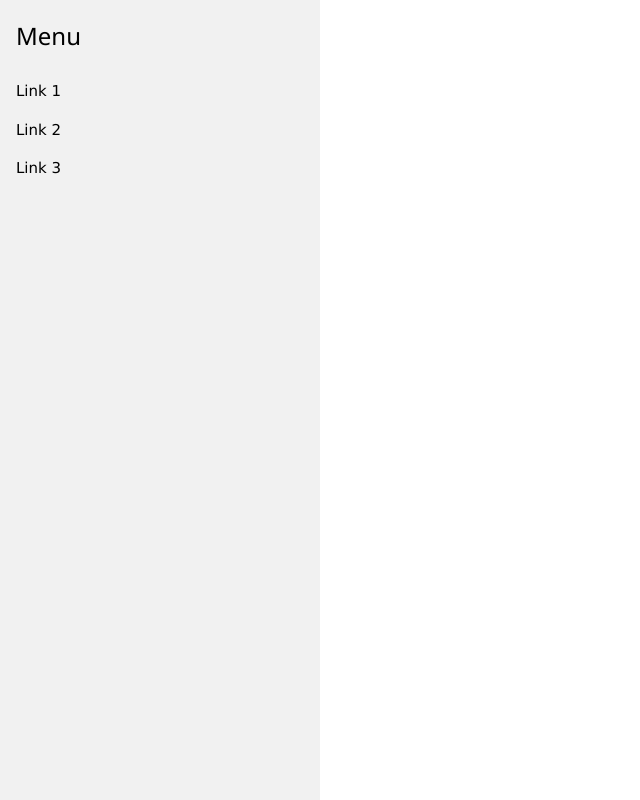
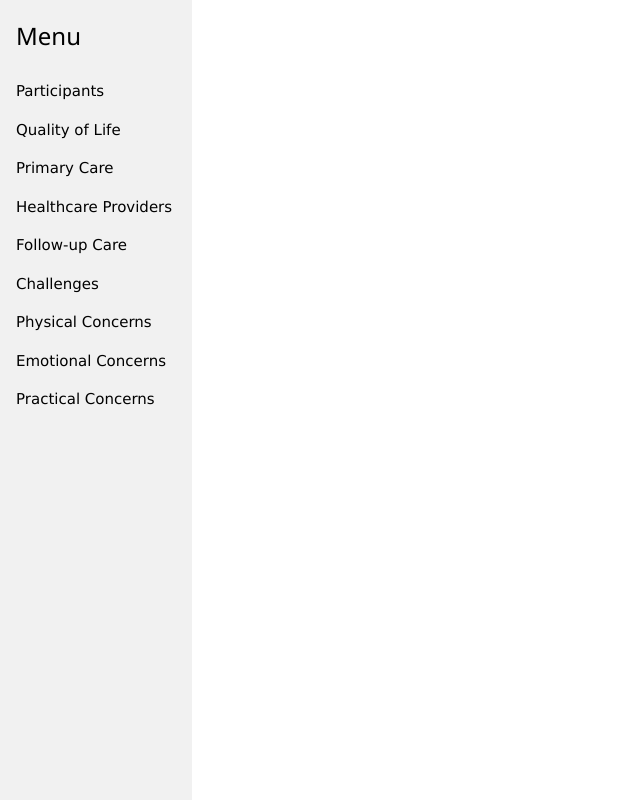
Before and after one commit to ts-2016/ts-2016.github.io, a plain HTML site: page index.html in a window 1280 px wide. Shown: the whole page, without its empty margins (0-640 px from the left). Drawn offline with nearby package versions, Linux system fonts and the light colour scheme.

Commit message:
Update nav.html

```diff
--- a/nav.html
+++ b/nav.html
@@ -1,6 +1,12 @@
-<div class="w3-sidebar w3-light-grey w3-bar-block" style="width:25%">
+<div class="w3-sidebar w3-light-grey w3-bar-block" style="width:15%">
   <h3 class="w3-bar-item">Menu</h3>
-  <a href="#" class="w3-bar-item w3-button">Link 1</a>
-  <a href="#" class="w3-bar-item w3-button">Link 2</a>
-  <a href="#" class="w3-bar-item w3-button">Link 3</a>
+  <a href="#" class="w3-bar-item w3-button">Participants</a>
+  <a href="#" class="w3-bar-item w3-button">Quality of Life</a>
+  <a href="#" class="w3-bar-item w3-button">Primary Care</a>
+  <a href="#" class="w3-bar-item w3-button">Healthcare Providers</a>
+  <a href="#" class="w3-bar-item w3-button">Follow-up Care</a>
+  <a href="#" class="w3-bar-item w3-button">Challenges</a>
+  <a href="#" class="w3-bar-item w3-button">Physical Concerns</a>
+  <a href="#" class="w3-bar-item w3-button">Emotional Concerns</a>
+  <a href="#" class="w3-bar-item w3-button">Practical Concerns</a>
 </div>
```
